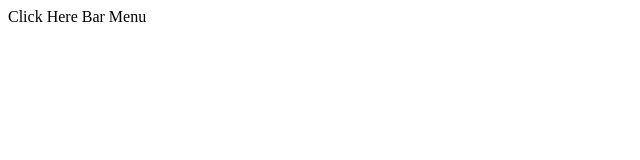
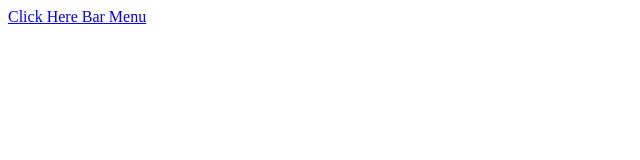
Before and after one commit to Tia-J1/afa-menu, a plain HTML site: page index.html in a window 1280 px wide. Shown: the whole page, without its empty margins (0-640 px from the left). Drawn offline with Linux system fonts and the light colour scheme.

Commit message:
Update index.html

```diff
--- a/index.html
+++ b/index.html
@@ -1,3 +1,3 @@
 <html>
-  <p><a href+"https://github.com/Tia-J1/afa-menu/blob/main/BarMenu.docx.pdf">Click Here Bar Menu</a></p>
+  <p><a href="https://github.com/Tia-J1/afa-menu/blob/main/BarMenu.docx.pdf">Click Here Bar Menu</a></p>
 </html>
```
